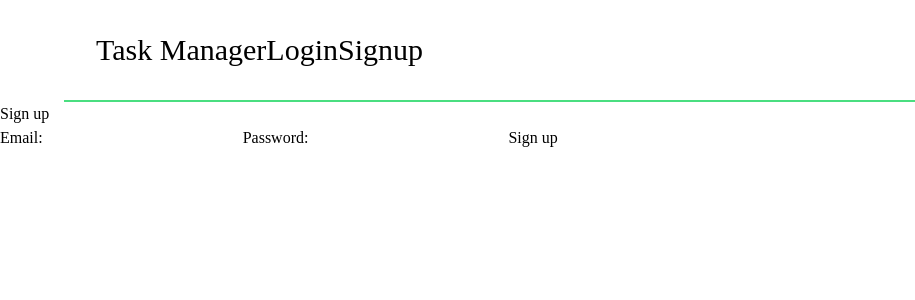
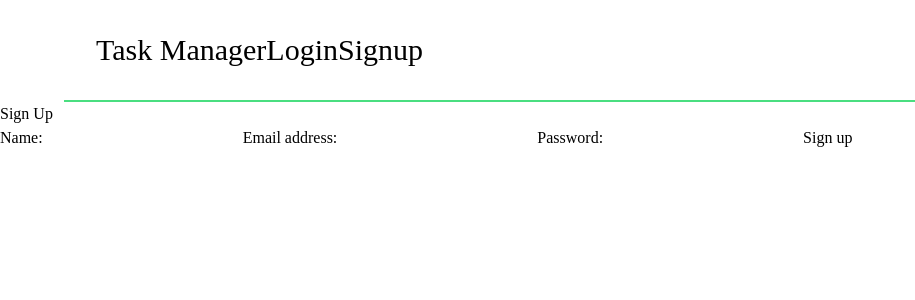
Before and after one commit to shivang101/MERN-TODO, a React (Create React App) app in the folder frontend/: page /signup in a window 1280 px wide. Shown: the top 300 px of the page, without its empty margins (0-915 px from the left). Built offline with nearby package versions, Linux system fonts and the light colour scheme.

Commit message:
added sign up functionality

```diff
--- a/frontend/src/hooks/useAuthContext.js
+++ b/frontend/src/hooks/useAuthContext.js
@@ -1,7 +1,7 @@
 import { AuthContext } from "../context/AuthContext";
 import { useContext } from "react";
 
-export const useTaskContext = () => {
+export const useAuthContext = () => {
   const context = useContext(AuthContext);
 
   if (context) {
--- /dev/null
+++ b/frontend/src/hooks/useSignup.js
@@ -0,0 +1,32 @@
+import { useState } from "react";
+import { useAuthContext } from "./useAuthContext";
+
+export const useSignup = () => {
+  const [error, setError] = useState(null);
+  const [isLoading, setIsLoading] = useState(null);
+  const { dispatch } = useAuthContext();
+
+  const signup = async (email, password, name) => {
+    setIsLoading(true);
+    setError(true);
+
+    const response = await fetch("/users/signup", {
+      method: "POST",
+      headers: { "Content-Type": "application/json" },
+      body: JSON.stringify({ email, password, name }),
+    });
+    const json = await response.json();
+    if (!response.ok) {
+      console.log(json);
+
+      setIsLoading(false);
+      setError(json.error);
+    } else {
+      localStorage.setItem("user", JSON.stringify(json));
+      console.log(json);
+      dispatch({ type: "LOGIN", payload: json });
+      setIsLoading(false);
+    }
+  };
+  return { signup, isLoading, error };
+};
--- a/frontend/src/pages/Login.js
+++ b/frontend/src/pages/Login.js
@@ -5,7 +5,7 @@ export default function Login() {
   const [password, setPassword] = useState("");
 
   const handleSubmit = async (e) => {
-    e.prevent.default();
+    e.preventDefault();
     console.log(email, password);
   };
 
--- a/frontend/src/pages/Signup.js
+++ b/frontend/src/pages/Signup.js
@@ -1,18 +1,28 @@
-import React, { useState } from "react";
+import { useState } from "react";
+import { useSignup } from "../hooks/useSignup";
 
-export default function Signup() {
+const Signup = () => {
   const [email, setEmail] = useState("");
   const [password, setPassword] = useState("");
+  const [name, setName] = useState("");
+  const { signup, error, isLoading } = useSignup();
 
   const handleSubmit = async (e) => {
-    e.prevent.default();
-    console.log(email, password);
+    e.preventDefault();
+
+    await signup(email, password, name);
   };
 
   return (
-    <form onSubmit={handleSubmit}>
-      <h3>Sign up</h3>
-      <label>Email:</label>
+    <form className="signup" onSubmit={handleSubmit}>
+      <h3>Sign Up</h3>
+      <label>Name:</label>
+      <input
+        type="text"
+        onChange={(e) => setName(e.target.value)}
+        value={name}
+      />
+      <label>Email address:</label>
       <input
         type="email"
         onChange={(e) => setEmail(e.target.value)}
@@ -24,7 +34,11 @@ export default function Signup() {
         onChange={(e) => setPassword(e.target.value)}
         value={password}
       />
-      <button>Sign up</button>
+
+      <button disabled={isLoading}>Sign up</button>
+      {error && <div className="error">{error}</div>}
     </form>
   );
-}
+};
+
+export default Signup;
```
